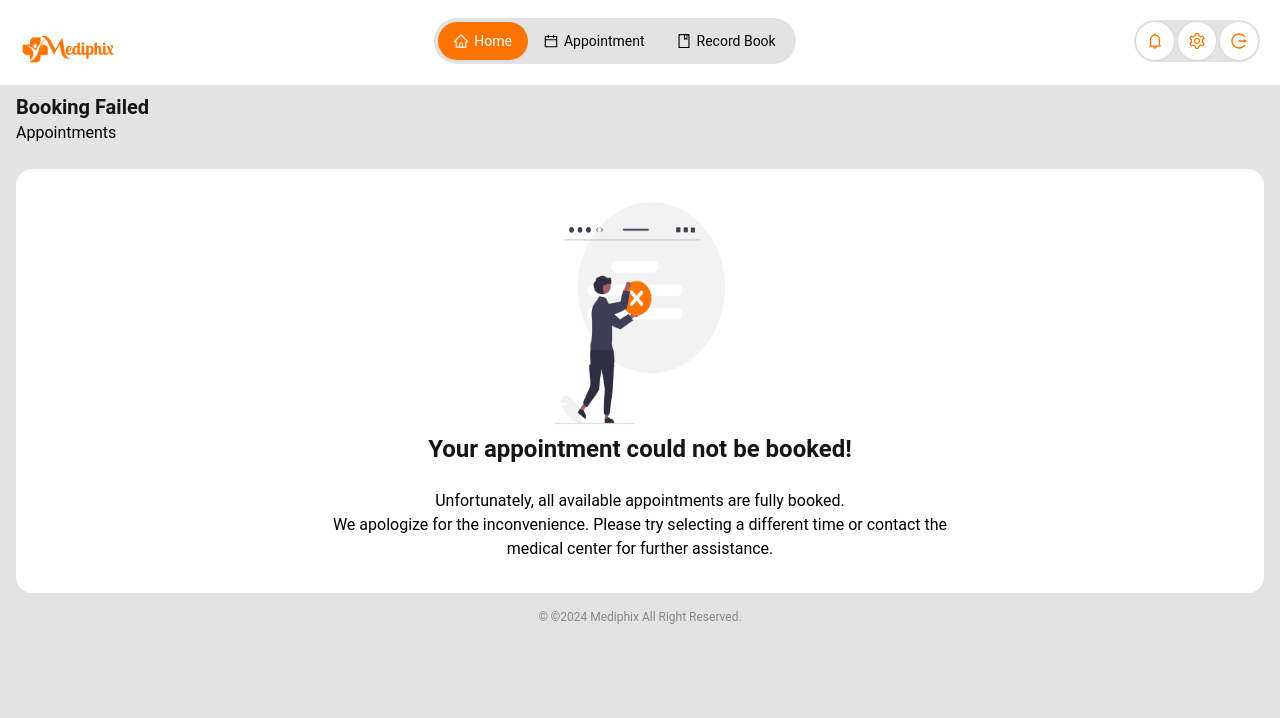
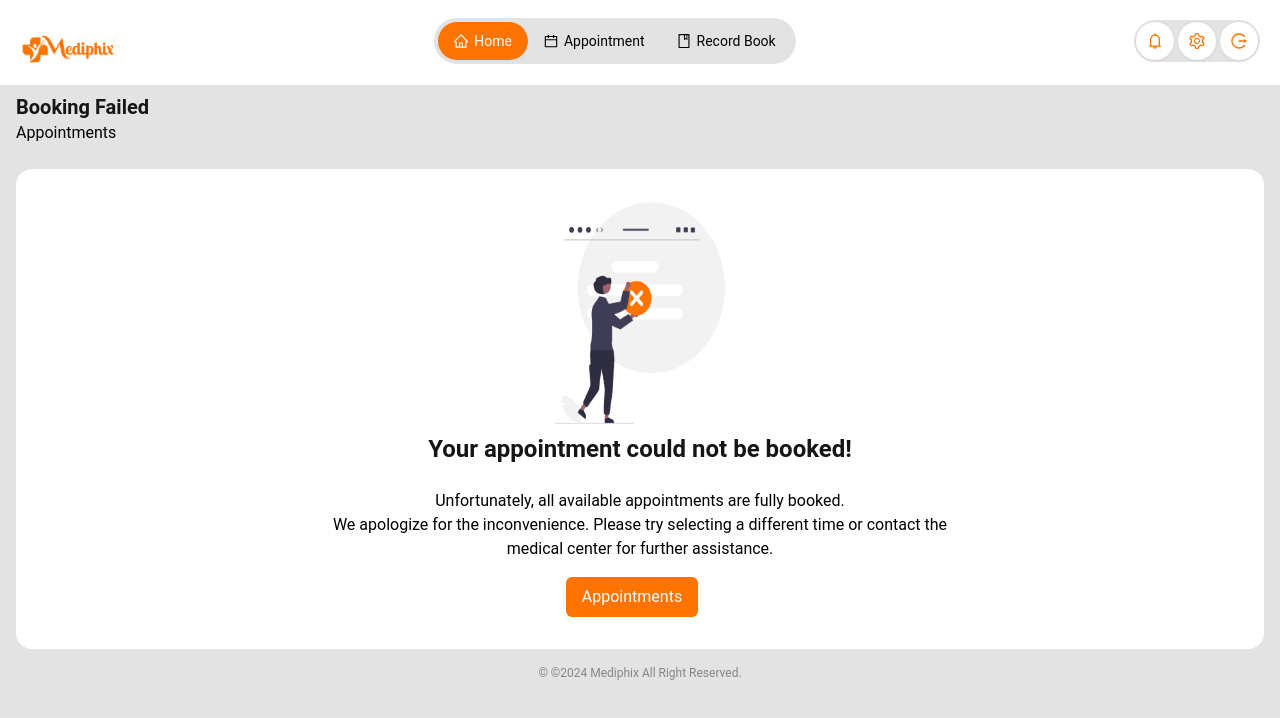
Before and after one commit to PlazerDev/mediphix-frontend, a React (Vite) app: page /patient/appoinment/bookingfailed in a window 1280 px wide. Shown: the top 718 px of the page. Built offline with nearby package versions, Linux system fonts and the light colour scheme.

Commit message:
Finish booking failed UI

```diff
--- a/src/components/patient/appointment/BookingFailed.tsx
+++ b/src/components/patient/appointment/BookingFailed.tsx
@@ -37,7 +37,13 @@ const BookingFailed = () => {
           </p>
           <p>medical center for further assistance.</p>
         </div>
+        <div className="flex justify-center items-center mt-4 mr-4">
+          <div className="bg-[#FF7300] text-[#FFFFFF] rounded-md p-2 w-fit flex items-center">
+            <p className="mx-2">Appointments</p>
+          </div>
+        </div>
       </div>
+
       <Footer />
     </>
   );
```
